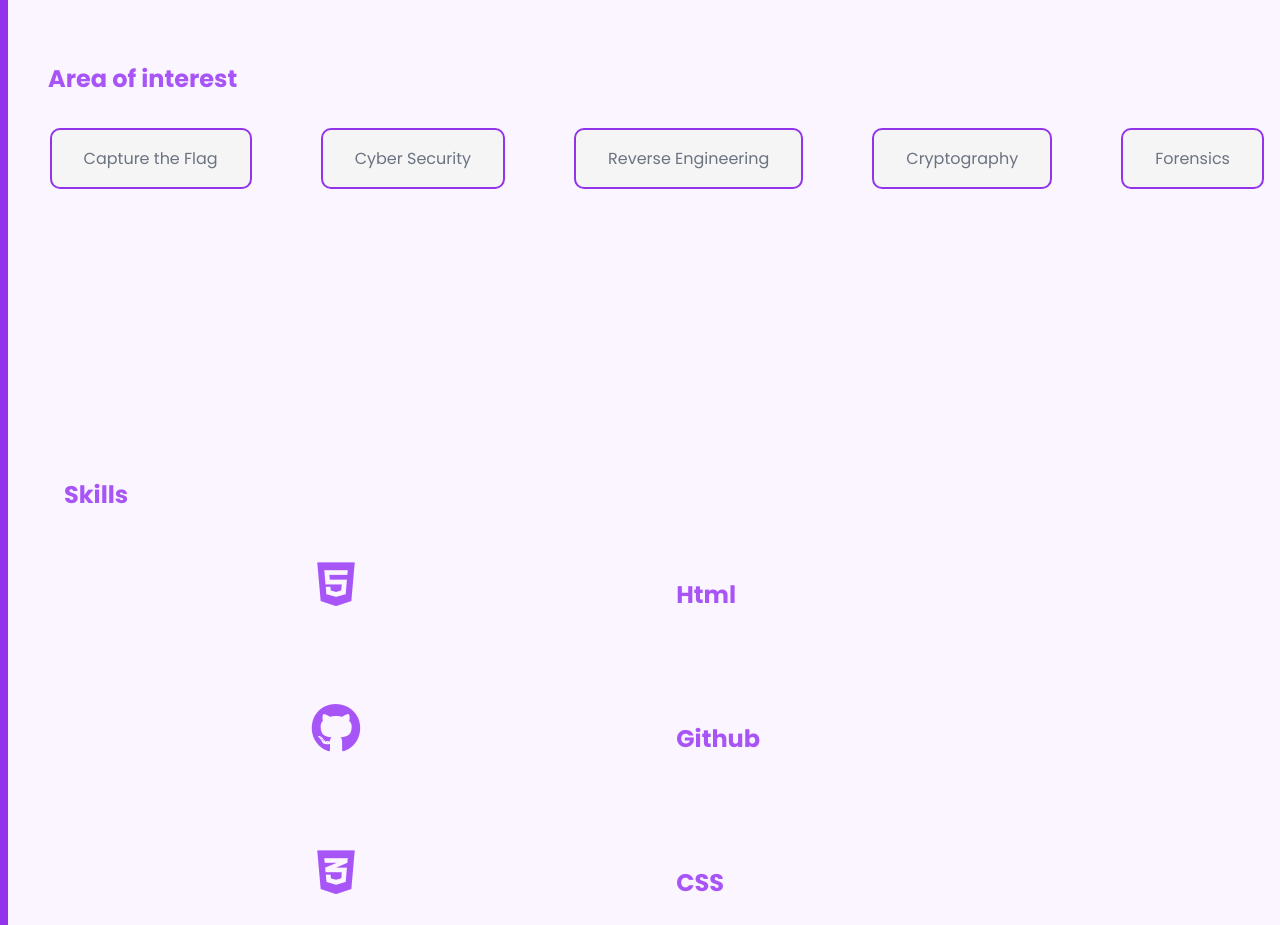
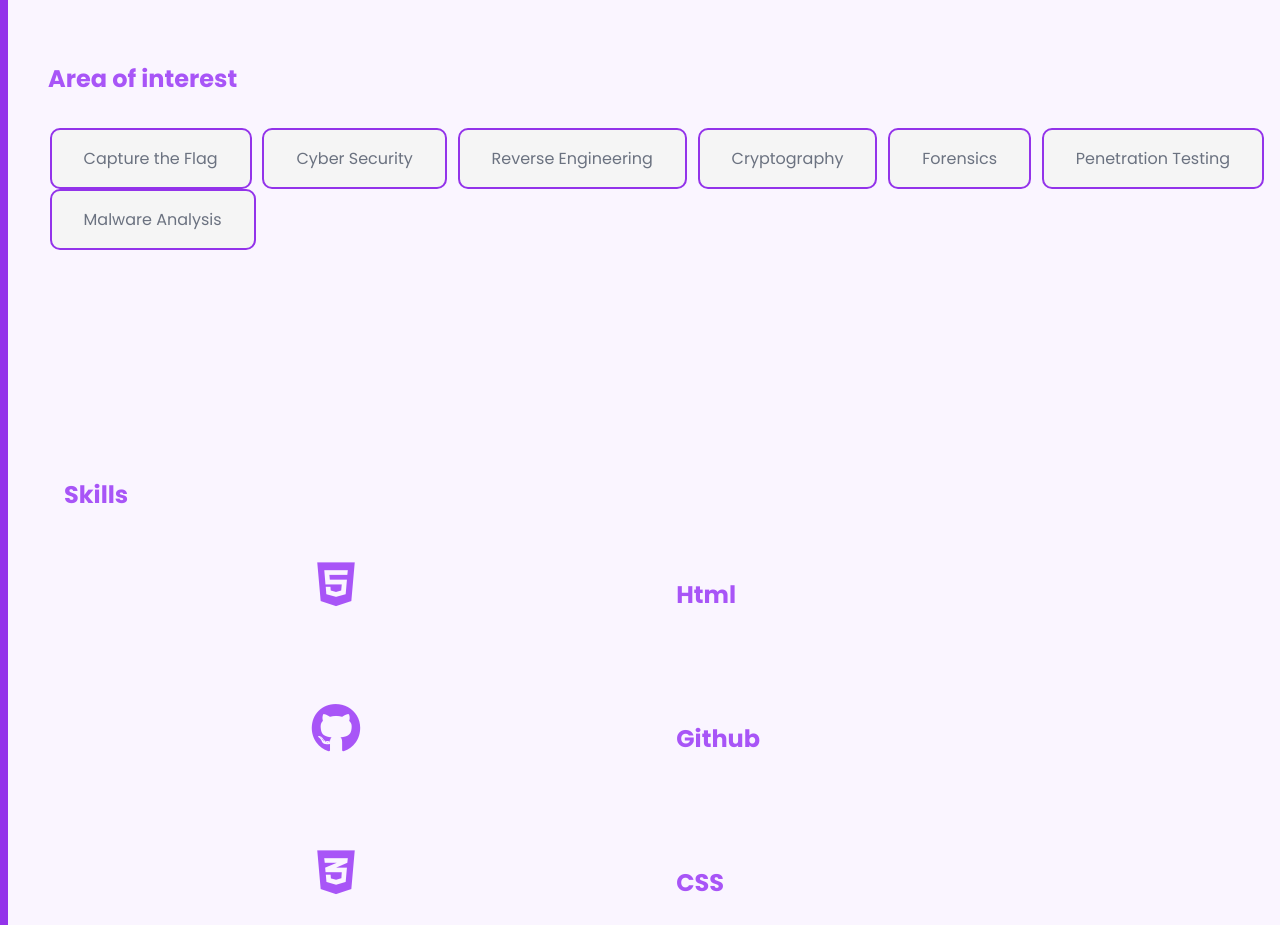
Before and after one commit to nirmal-92/PORTFOLIO, a plain HTML site: page index.html in a window 1280 px wide. Shown: the part 1187-2112 px from the top of the page. Drawn offline with nearby package versions, Linux system fonts and the light colour scheme.

Commit message:
area commit

```diff
--- a/index.html
+++ b/index.html
@@ -59,6 +59,8 @@
             <span class="info-item">Reverse Engineering</span>
             <span class="info-item">Cryptography</span>
             <span class="info-item">Forensics</span>
+            <span class="info-item">Penetration Testing</span>
+            <span class="info-item">Malware Analysis</span>
         </div>
     </section>
     </section>
```
